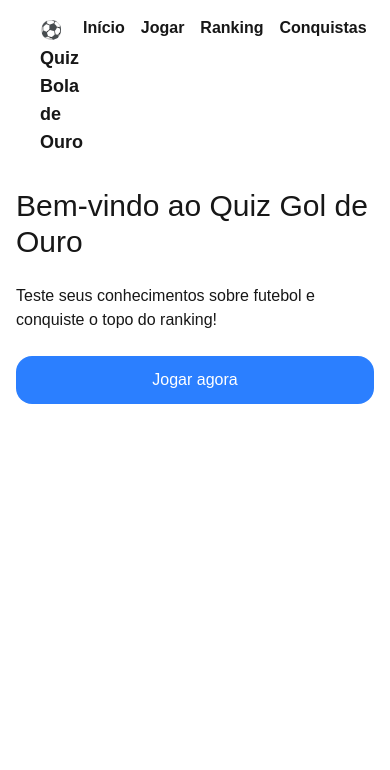
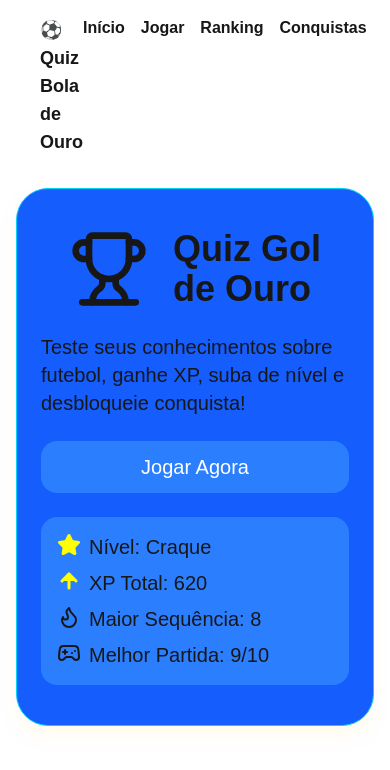
Before and after one commit to aka-luan/quiz-gol-de-ouro, a Next.js app: page / in a window 390 px wide. Shown: the top 770 px of the page. Built offline with nearby package versions, Linux system fonts and the light colour scheme.

Commit message:
mobile first homepage

```diff
--- a/src/app/layout.tsx
+++ b/src/app/layout.tsx
@@ -1,3 +1,4 @@
+import Header from '@/components/Header';
 import './globals.css';
 
 export default function RootLayout({
@@ -9,24 +10,8 @@ export default function RootLayout({
     <html lang='pt-br'>
       <body>
         <div>
-          <nav className='flex font-bold w-full px-10 py-4'>
-            <p className='font-bold text-lg'>⚽ Quiz Bola de Ouro</p>
-            <ul className='flex gap-4 ml-auto'>
-              <li>
-                <a href='/'>Início</a>
-              </li>
-              <li>
-                <a href='/quiz'>Jogar</a>
-              </li>
-              <li>
-                <a href='/ranking'>Ranking</a>
-              </li>
-              <li>
-                <a href='/conquistas'>Conquistas</a>
-              </li>
-            </ul>
-          </nav>
-          <div className='max-w-3xl mx-auto p-4'>{children}</div>
+          <Header />
+          <div className='mx-auto p-4'>{children}</div>
         </div>
       </body>
     </html>
--- a/src/app/page.tsx
+++ b/src/app/page.tsx
@@ -1,18 +1,31 @@
+/* eslint-disable react-hooks/rules-of-hooks */
 'use client';
 import Button from '@/components/Button';
+import { Star, Trophy, ArrowUp, Flame, Gamepad2 } from 'lucide-react';
 import { useRouter } from 'next/navigation';
 const page = () => {
   const router = useRouter();
 
   return (
-    <main className='flex flex-col items-center justify-center gap-6'>
-      <h1 className='text-3xl'>Bem-vindo ao Quiz Gol de Ouro</h1>
-      <p>
-        Teste seus conhecimentos sobre futebol e conquiste o topo do ranking!
+    <main className='flex flex-col items-center justify-center gap-6 bg-blue-600 py-10 px-6 rounded-4xl border border-cyan-400 shadow-lg shadow- shadow-amber-50 max-w-xl mx-auto'>
+      <div className='flex gap-6 items-center justify-center'>
+    <Trophy className='w-20 h-20'/>
+        <h1 className='text-4xl font-bold'>Quiz Gol <br /> de Ouro</h1>
+      </div>
+      <p className='text-xl'>
+        Teste seus conhecimentos sobre futebol, ganhe XP, suba de nível e desbloqueie conquista!
       </p>
-      <Button variant='primary' onClick={() => router.push('/quiz')}>
-        Jogar agora
+      <Button className="text-xl" variant='primary' onClick={() => router.push('/quiz')}>
+        Jogar Agora
       </Button>
+      <div className='w-full p-4 rounded-2xl bg-blue-500'>
+        <ul className='flex flex-col text-xl gap-2 font-medium'>
+          <li className='flex gap-2'><Star fill="yellow" color='yellow'/>Nível: Craque</li>
+          <li className='flex gap-2'><ArrowUp fill="yellow" color='yellow' strokeWidth={3}/>XP Total: 620</li>
+          <li className='flex gap-2'><Flame />Maior Sequência: 8</li>
+          <li className='flex gap-2'><Gamepad2 />Melhor Partida: 9/10</li>
+        </ul>
+      </div>
     </main>
   );
 };
```
